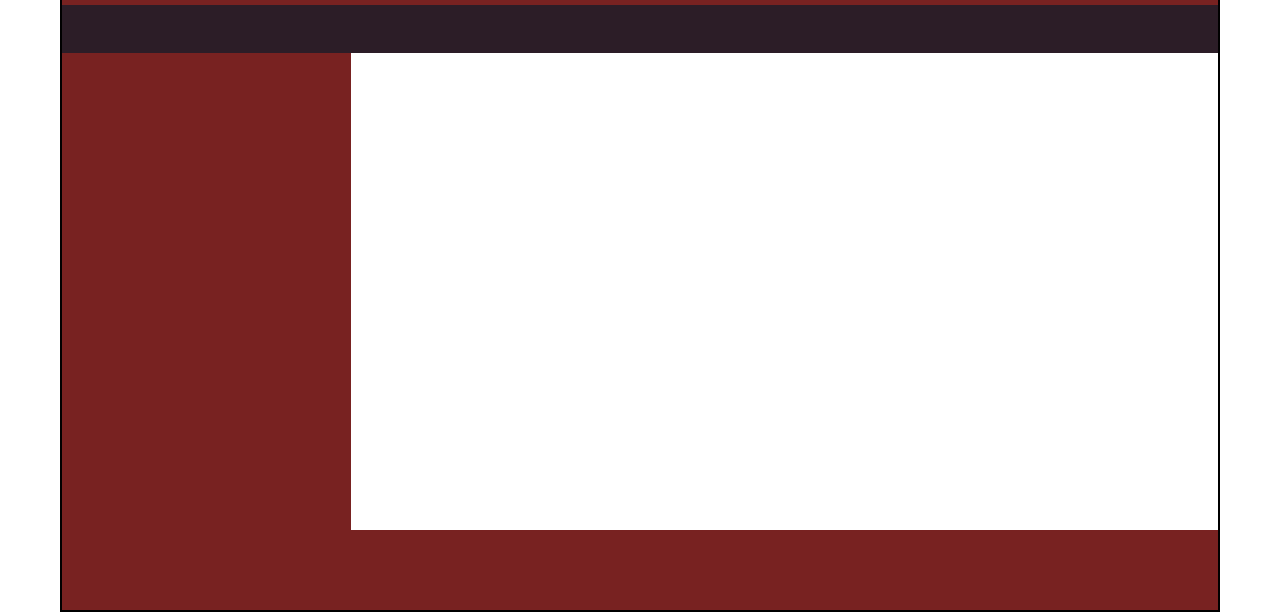
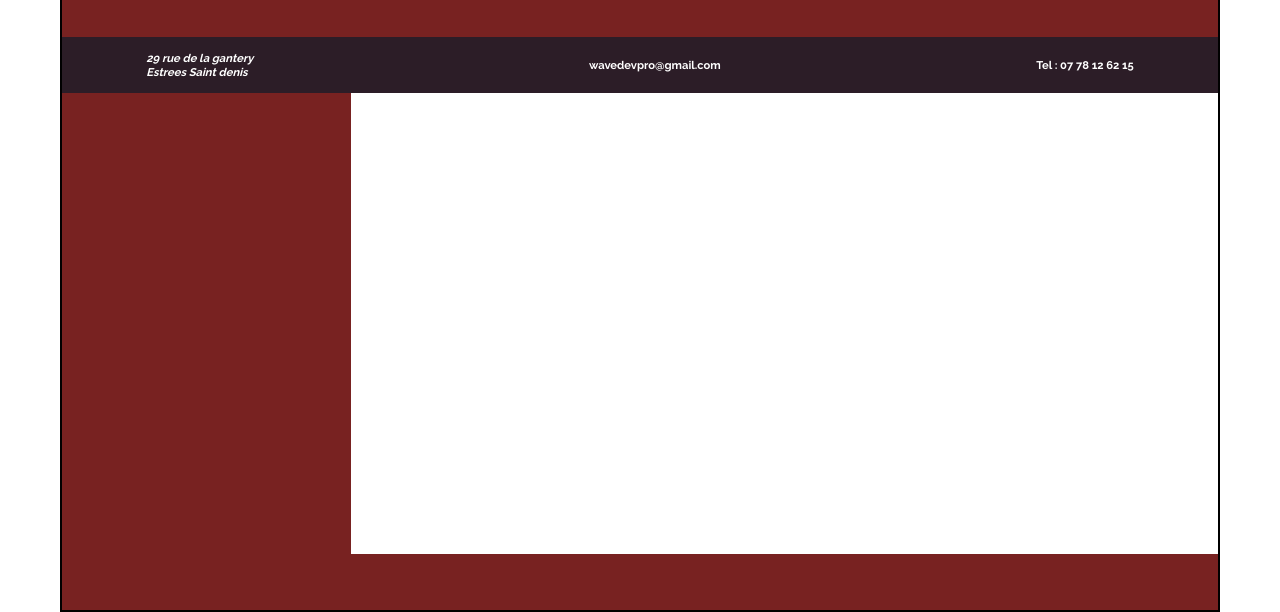
Before and after one commit to WaveDev0/cv-cef, a plain HTML site: page index.html in a window 1280 px wide. Shown: the part 188-800 px from the top of the page. Drawn offline with Linux system fonts and the light colour scheme.

Commit message:
ajoute bar info

```diff
--- a/assets/style/style.css
+++ b/assets/style/style.css
@@ -2,7 +2,12 @@
     margin:  0;
     padding: 0;
     box-sizing: border-box;
+
+    /* border: 1px solid red; */
+
 }
+
+/* font import et font face */
 
 @import url('https://fonts.googleapis.com/css2?family=Lato:ital,wght@0,100;0,300;0,400;0,700;0,900;1,100;1,300;1,400;1,700;1,900&display=swap');
 
@@ -12,6 +17,15 @@
     src: url(../font/Raleway/Raleway-Bold.ttf);
 }
 
+/* variable */
+
+:root {
+    --taille_img_et_nom_cv: 35%;
+    --taille_main: 58%;
+    --calcul_nav_et_main: calc(var(--taille_main) + var(--taille_img_et_nom_cv));
+    --result_footer: calc(100% - var(--calcul_nav_et_main));
+    --taille_footer: var(--result_footer);
+}
 
 .container_cv {
     max-width: 1160px;
@@ -35,20 +49,20 @@
 }
 
 .header {
-    height: 30%;
+    height: var(--taille_img_et_nom_cv);
     width: 100%;
 }
 
 .main {
     background-color: rgb(97, 97, 97);
-    height: 60%;
+    height: var(--taille_main);
     display: flex;
     width: 100%;
 }
 
 .footer {
     background-color: rgba(120, 34, 33, 1);
-    height: 10%;
+    height: var(--taille_footer);
     width: 100%;
 }
 
@@ -59,6 +73,10 @@
 }
 
 .header_info_cv {
+    display: flex;
+    align-items: center;
+    justify-content: space-evenly;
+    gap: 20%;
     height: 20%;
     background-color: rgba(44, 29, 39, 1);
 }
@@ -97,3 +115,24 @@
     object-fit: cover;
     border-radius: 50%;
 }
+
+.address_cv {
+    width: 11%;
+}
+
+.cv_header_info_texte {
+    color: white;
+    font-family: "Raleway Bold";
+    font-size: 0.7rem;
+    text-decoration: none;
+    transition: 0.1s;
+}
+
+.cv_header_info_texte:hover {
+    opacity: 70%;
+}
+
+
+.A_propos_cv {
+    overflow-y: hidden;
+}
--- a/index.html
+++ b/index.html
@@ -29,7 +29,9 @@
             </section>
 
             <section class="header_info_cv">
-
+                <a class="address_cv cv_header_info_texte" href="#"><address>29 rue de la gantery Estrees Saint denis</address></a>
+                <a class="cv_header_info_texte mail_cv" href="mailto:wavedevpro@gmail.com">wavedevpro@gmail.com</a>
+                <a class="cv_header_info_texte" href="tel:07 78 12 62 15">Tel : 07 78 12 62 15</a>
             </section>
         </div>
 
```
